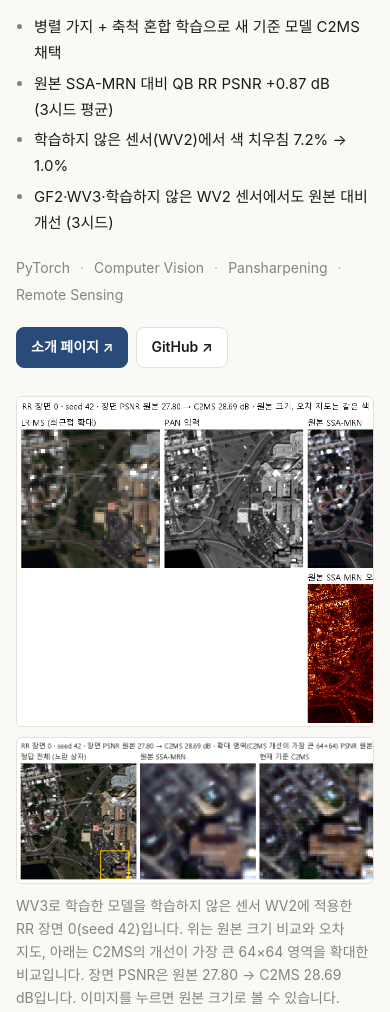
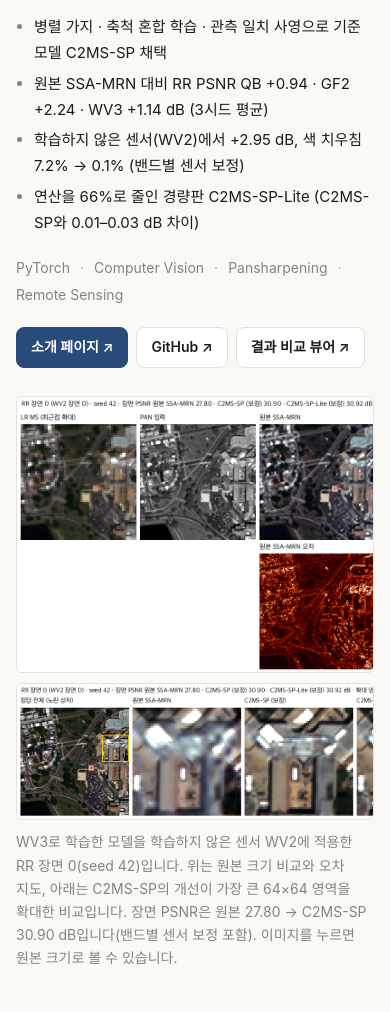
Before and after one commit to BIYONGHIYON/portfolio, a plain HTML site: page index.html in a window 390 px wide. Shown: the part 3680-4692 px from the top of the page. Drawn offline with Linux system fonts and the light colour scheme; a web font is replaced by a local one.

Commit message:
CtrS를 기준 모델 C2MS-SP로 최신화하고 결과 비교 뷰어 링크 추가
Co-Authored-By: Claude Opus 5.5 <noreply@anthropic.com>

```diff
--- a/data.js
+++ b/data.js
@@ -70,23 +70,24 @@ window.PORTFOLIO = {
     {
       title: "CtrS",
       media: { type: "images", label: "WV2 전이 결과 장면 0", items: [
-        { src: "assets/ctrs-wv2-full-scene0.png", width: 1328, height: 608, label: "WV2 장면 0 원본 크기 비교: LR MS·PAN 입력·원본 SSA-MRN·C2MS·정답과 두 모델의 오차 지도" },
-        { src: "assets/ctrs-wv2-zoom-scene0.png", width: 1592, height: 320, label: "WV2 장면 0 확대 비교: C2MS 개선이 가장 큰 64×64 영역의 원본·C2MS·정답과 오차" }
-      ], caption: "WV3로 학습한 모델을 학습하지 않은 센서 WV2에 적용한 RR 장면 0(seed 42)입니다. 위는 원본 크기 비교와 오차 지도, 아래는 C2MS의 개선이 가장 큰 64×64 영역을 확대한 비교입니다. 장면 PSNR은 원본 27.80 → C2MS 28.69 dB입니다. 이미지를 누르면 원본 크기로 볼 수 있습니다." },
+        { src: "assets/ctrs-sp-wv2-full-scene0.png", width: 1592, height: 608, label: "WV2 장면 0 원본 크기 비교: LR MS·PAN 입력·원본 SSA-MRN·C2MS-SP·C2MS-SP-Lite·정답과 세 모델의 오차 지도" },
+        { src: "assets/ctrs-sp-wv2-zoom-scene0.png", width: 2120, height: 320, label: "WV2 장면 0 확대 비교: C2MS-SP 개선이 가장 큰 64×64 영역의 원본·C2MS-SP·C2MS-SP-Lite·정답과 오차" }
+      ], caption: "WV3로 학습한 모델을 학습하지 않은 센서 WV2에 적용한 RR 장면 0(seed 42)입니다. 위는 원본 크기 비교와 오차 지도, 아래는 C2MS-SP의 개선이 가장 큰 64×64 영역을 확대한 비교입니다. 장면 PSNR은 원본 27.80 → C2MS-SP 30.90 dB입니다(밴드별 센서 보정 포함). 이미지를 누르면 원본 크기로 볼 수 있습니다." },
       kind: "딥러닝 연구 · 위성영상 팬샤프닝",
       period: "2026.09 — 현재",
       role: "팀장 · 4인",
       summary: "고해상도 흑백 위성영상(PAN)과 저해상도 다중분광영상(MS)을 합쳐 고해상도 컬러 영상을 복원하는 팬샤프닝 연구입니다. 동국대 종합설계1 프로젝트로 SSA-MRN의 성능을 개선하고 있습니다.",
       highlights: [
-        "병렬 가지 + 축척 혼합 학습으로 새 기준 모델 C2MS 채택",
-        "원본 SSA-MRN 대비 QB RR PSNR +0.87 dB (3시드 평균)",
-        "학습하지 않은 센서(WV2)에서 색 치우침 7.2% → 1.0%",
-        "GF2·WV3·학습하지 않은 WV2 센서에서도 원본 대비 개선 (3시드)"
+        "병렬 가지 · 축척 혼합 학습 · 관측 일치 사영으로 기준 모델 C2MS-SP 채택",
+        "원본 SSA-MRN 대비 RR PSNR QB +0.94 · GF2 +2.24 · WV3 +1.14 dB (3시드 평균)",
+        "학습하지 않은 센서(WV2)에서 +2.95 dB, 색 치우침 7.2% → 0.1% (밴드별 센서 보정)",
+        "연산을 66%로 줄인 경량판 C2MS-SP-Lite (C2MS-SP와 0.01–0.03 dB 차이)"
       ],
       tags: ["PyTorch", "Computer Vision", "Pansharpening", "Remote Sensing"],
       links: [
         { label: "소개 페이지", url: "https://biyonghiyon.github.io/CtrS/", primary: true },
-        { label: "GitHub", url: "https://github.com/BIYONGHIYON/CtrS" }
+        { label: "GitHub", url: "https://github.com/BIYONGHIYON/CtrS" },
+        { label: "결과 비교 뷰어", url: "https://biyonghiyon.github.io/CtrS-viewer/" }
       ]
     },
     {
--- a/index.html
+++ b/index.html
@@ -6,7 +6,7 @@
   <title>이병현 · Portfolio</title>
   <meta name="description" content="동국대학교 멀티미디어공학과 졸업 예정 개발자 포트폴리오. 앱 개발, 알고리즘, 컴퓨터비전, 영상처리, 딥러닝.">
   <link rel="stylesheet" href="https://cdn.jsdelivr.net/gh/orioncactus/pretendard@v1.3.9/dist/web/variable/pretendardvariable-dynamic-subset.min.css">
-  <link rel="stylesheet" href="style.css?v=15">
+  <link rel="stylesheet" href="style.css?v=16">
   <script>
     try {
       const saved = localStorage.getItem("theme");
@@ -151,7 +151,7 @@
 
   <footer class="footer">© 2026 BIYONGHIYON</footer>
 
-  <script src="data.js?v=13"></script>
+  <script src="data.js?v=14"></script>
   <script src="main.js?v=12"></script>
 </body>
 </html>
--- a/style.css
+++ b/style.css
@@ -237,7 +237,8 @@ strong { font-weight: 650; color: var(--fg); }
   .era { grid-template-columns: 1fr; gap: 8px; }
   .era li { grid-template-columns: 64px 1fr; gap: 10px; }
   .contact { padding: 56px 16px 72px; }
-  .image-link img[width="1592"], .image-link img[width="1328"] { min-width: 720px; }
+  .image-link img[width="1592"] { min-width: 720px; }
+  .image-link img[width="2120"] { min-width: 900px; }
 }
 @media (max-width: 400px) {
   .nav nav a:nth-child(1) { display: none; }
```
Also changed, not shown: assets/ctrs-sp-wv2-full-scene0.png (added), assets/ctrs-sp-wv2-zoom-scene0.png (added), assets/ctrs-wv2-full-scene0.png (deleted), assets/ctrs-wv2-zoom-scene0.png (deleted).
